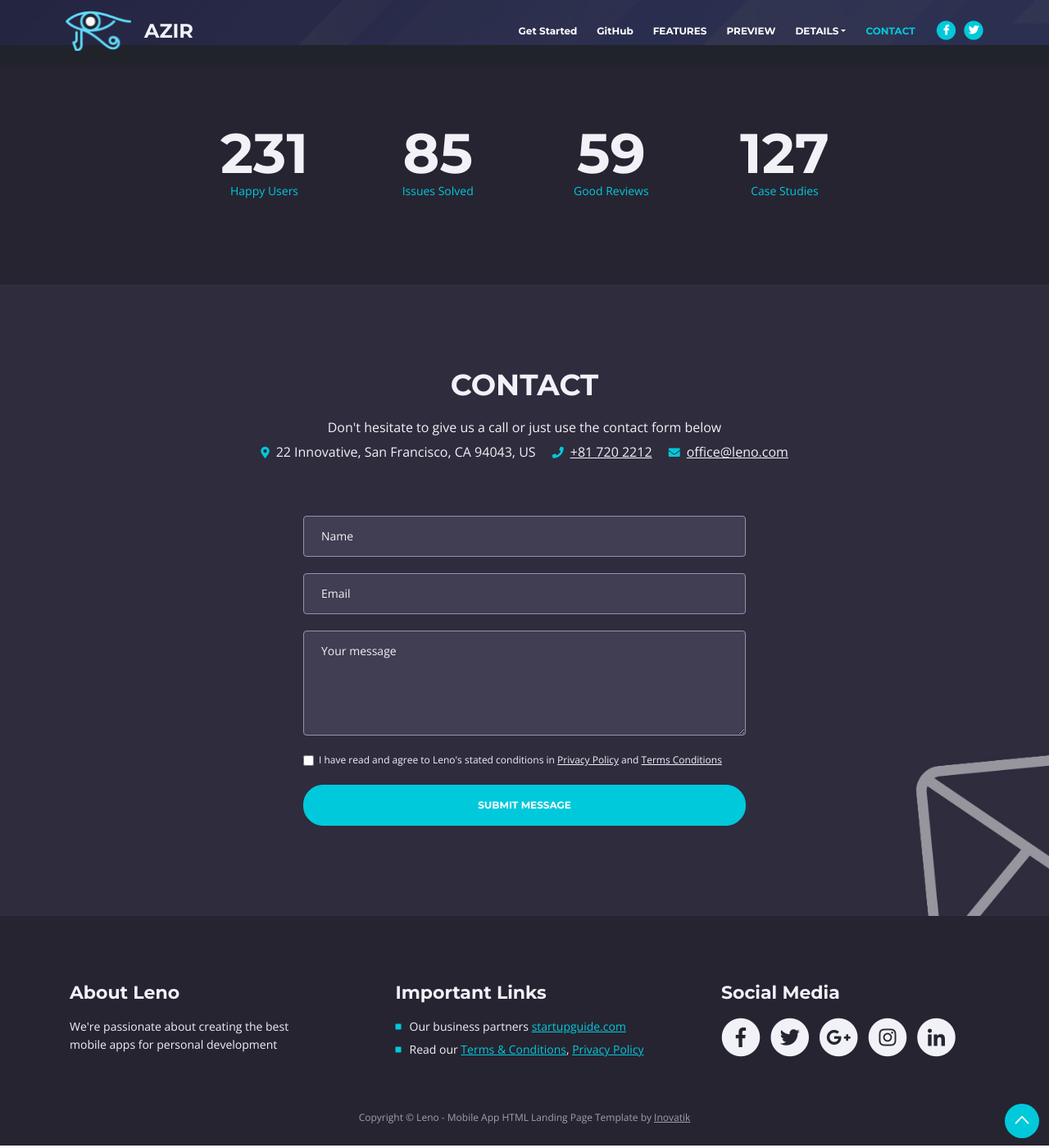
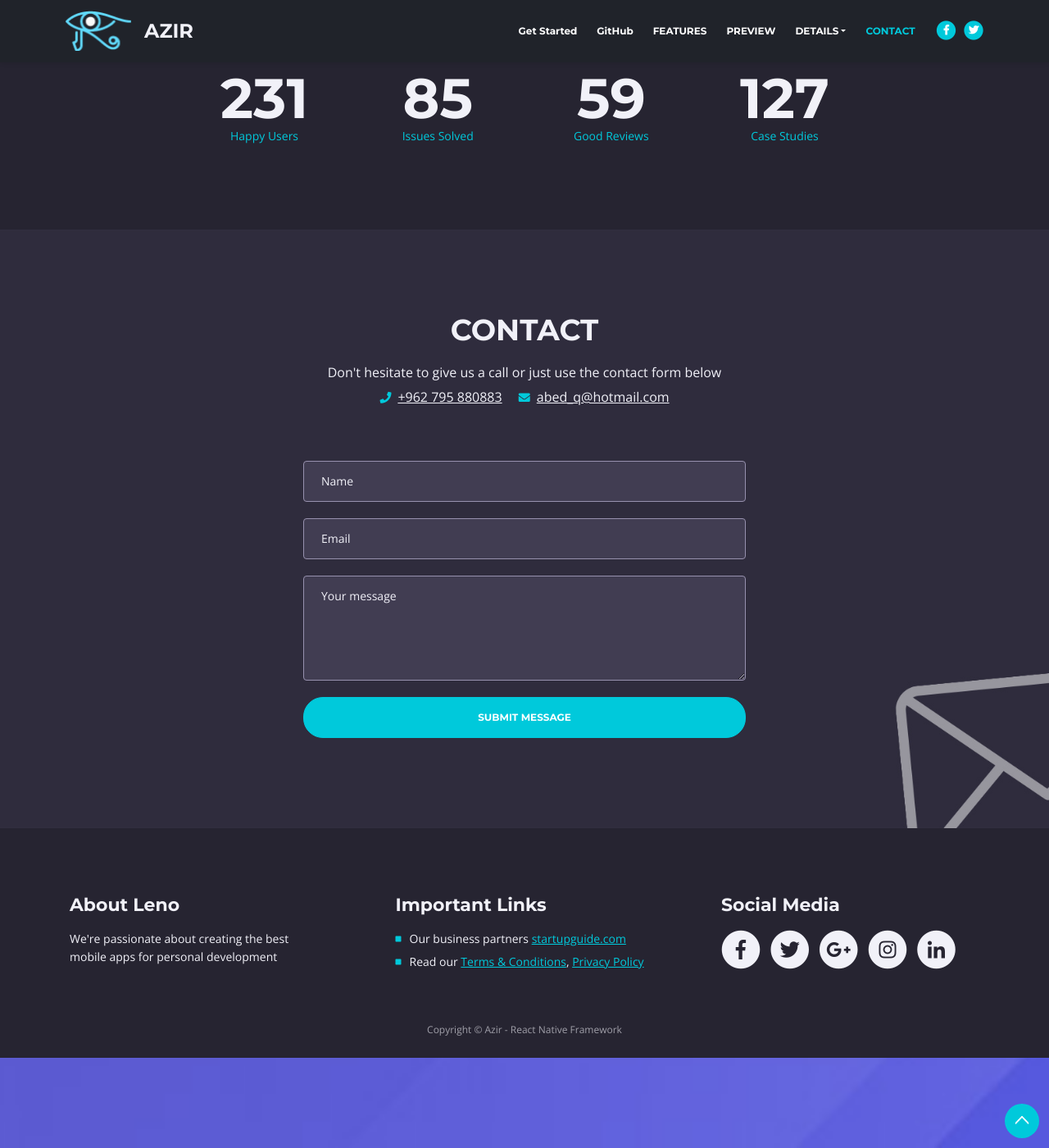
Before and after one commit to abodehq/azir-docs, a Jekyll site: the page built from pages/index.md, in a window 1280 px wide and 1400 px high, scrolled down 5513 px. Shown: the whole window at 82% size. Built offline with Jekyll 4.4.1, drawn with Linux system fonts in a browser that asks for light colours.

Commit message:
work on HOME PAGE

```diff
--- a/_layouts/index.html
+++ b/_layouts/index.html
@@ -512,12 +512,9 @@
                     <!-- Video Preview -->
                     <div class="image-container">
                         <div class="video-wrapper">
-                            <a class="popup-youtube" href="https://youtu.be/dpw9EHDh2bM" data-effect="fadeIn">
-                                <img class="img-fluid" src="images/video-frame.jpg" alt="alternative">
-                                <span class="video-play-button">
-                                    <span></span>
-                                </span>
-                            </a>
+                                <div class="video-container">
+                                    <iframe width="853" height="480" src="https://www.youtube.com/embed/dpw9EHDh2bM" frameborder="0" allowfullscreen></iframe</div>
+                            <!-- <iframe width="660" height="auto" src="https://www.youtube.com/embed/dpw9EHDh2bM" frameborder="0" allow="accelerometer; autoplay; encrypted-media; gyroscope; picture-in-picture" allowfullscreen></iframe> -->
                         </div> <!-- end of video-wrapper -->
                     </div> <!-- end of image-container -->
                     <!-- end of video preview -->
@@ -804,9 +801,9 @@
                     <h2>CONTACT</h2>
                     <ul class="list-unstyled li-space-lg">
                         <li class="address">Don't hesitate to give us a call or just use the contact form below</li>
-                        <li><i class="fas fa-map-marker-alt"></i>22 Innovative, San Francisco, CA 94043, US</li>
-                        <li><i class="fas fa-phone"></i><a class="blue" href="tel:003024630820">+81 720 2212</a></li>
-                        <li><i class="fas fa-envelope"></i><a class="blue" href="mailto:office@leno.com">office@leno.com</a></li>
+                        <!-- <li><i class="fas fa-map-marker-alt"></i>22 Innovative, San Francisco, CA 94043, US</li> -->
+                        <li><i class="fas fa-phone"></i><a class="blue" href="tel:00962795880883">+962 795 880883</a></li>
+                        <li><i class="fas fa-envelope"></i><a class="blue" href="mailto:abed_q@hotmail.com">abed_q@hotmail.com</a></li>
                     </ul>
                 </div> <!-- end of col -->
             </div> <!-- end of row -->
@@ -814,26 +811,26 @@
                 <div class="col-lg-6 offset-lg-3">
 
                     <!-- Contact Form -->
-                    <form id="contactForm" data-toggle="validator" data-focus="false">
+                    <form id="contactForm1" data-toggle="validator" data-focus="false" action="https://formspree.io/abed_q@hotmail.com" method="POST">
                         <div class="form-group">
-                            <input type="text" class="form-control-input" id="cname" required>
-                            <label class="label-control" for="cname">Name</label>
+                            <input type="text" class="form-control-input" id="name" name="name" required>
+                            <label class="label-control" for="name">Name</label>
                             <div class="help-block with-errors"></div>
                         </div>
                         <div class="form-group">
-                            <input type="email" class="form-control-input" id="cemail" required>
-                            <label class="label-control" for="cemail">Email</label>
+                            <input type="email" class="form-control-input" id="email" name="email" required>
+                            <label class="label-control" for="email">Email</label>
                             <div class="help-block with-errors"></div>
                         </div>
                         <div class="form-group">
-                            <textarea class="form-control-textarea" id="cmessage" required></textarea>
-                            <label class="label-control" for="cmessage">Your message</label>
+                            <textarea class="form-control-textarea" id="message" name="message" required></textarea>
+                            <label class="label-control" for="message">Your message</label>
                             <div class="help-block with-errors"></div>
                         </div>
-                        <div class="form-group checkbox">
+                        <!-- <div class="form-group checkbox" style="display: none">
                             <input type="checkbox" id="cterms" value="Agreed-to-Terms" required>I have read and agree to Leno's stated conditions in <a href="privacy-policy.html">Privacy Policy</a> and <a href="terms-conditions.html">Terms Conditions</a>
                             <div class="help-block with-errors"></div>
-                        </div>
+                        </div> -->
                         <div class="form-group">
                             <button type="submit" class="form-control-submit-button">SUBMIT MESSAGE</button>
                         </div>
@@ -921,7 +918,7 @@
         <div class="container">
             <div class="row">
                 <div class="col-lg-12">
-                    <p class="p-small">Copyright © Leno - Mobile App HTML Landing Page Template by <a href="https://inovatik.com">Inovatik</a></p>
+                    <p class="p-small">Copyright © Azir - React Native Framework</p>
                 </div> <!-- end of col -->
             </div> <!-- enf of row -->
         </div> <!-- end of container -->
--- a/css/styles.css
+++ b/css/styles.css
@@ -2074,3 +2074,21 @@
   /* end of extra pages */
 }
 /* end of min-width width 1200px */
+
+.video-container {
+  position: relative;
+  padding-bottom: 56.25%;
+  padding-top: 30px;
+  height: 0;
+  overflow: hidden;
+}
+
+.video-container iframe,
+.video-container object,
+.video-container embed {
+  position: absolute;
+  top: 0;
+  left: 0;
+  width: 100%;
+  height: 90%;
+}
```
